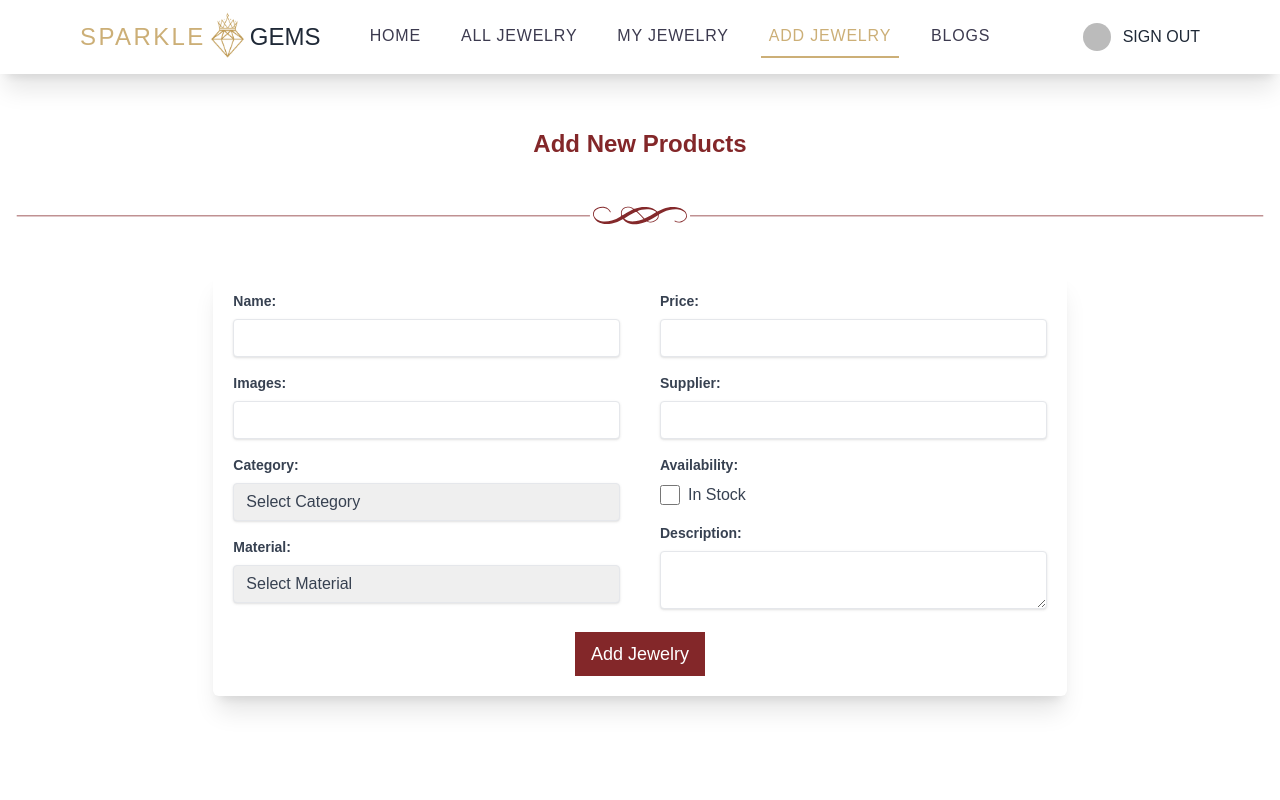
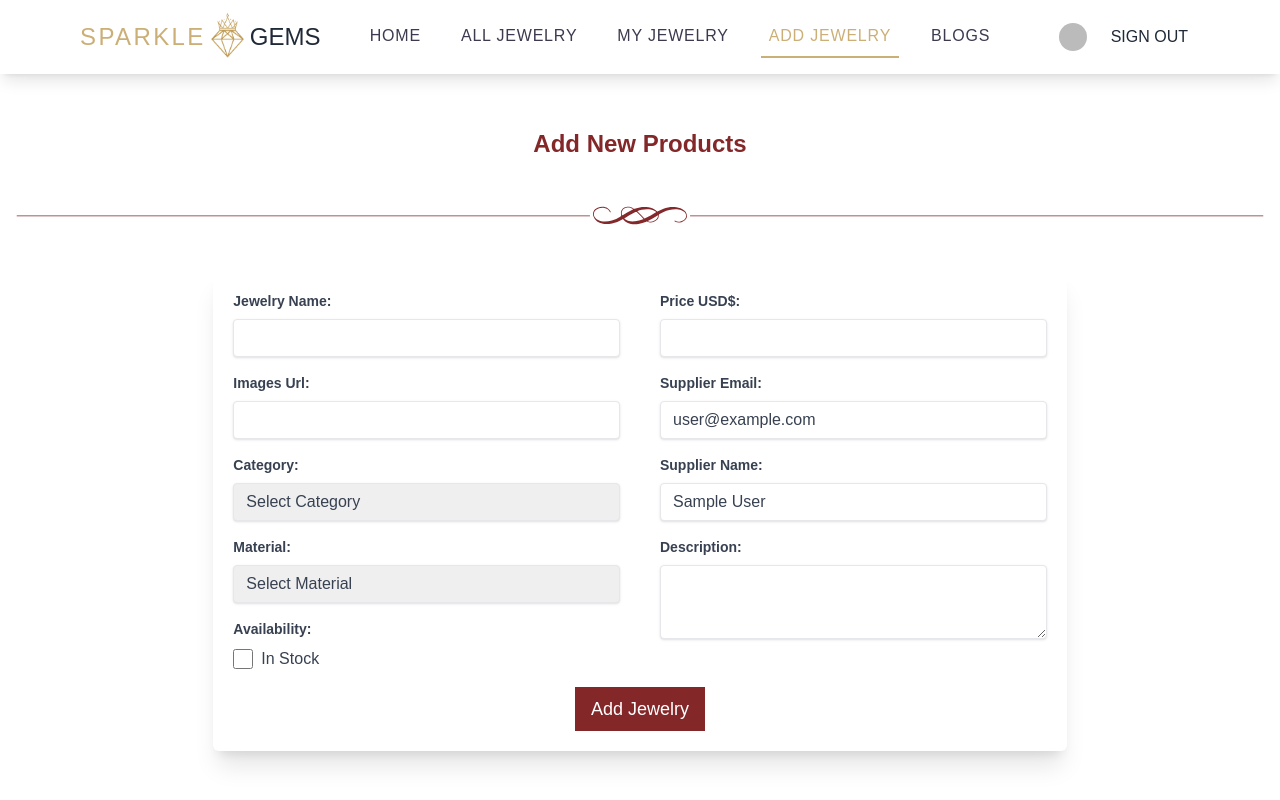
Before and after one commit to Sohel0Raza/jewelry-shop-client, a React (Vite) app: page /addJewelry in a window 1280 px wide. Shown: the top 800 px of the page. Built offline with nearby package versions, Linux system fonts and the light colour scheme; no server answers; sample sign-in values are in the browser's storage.

Commit message:
add new jewelry complete

```diff
--- a/src/pages/addJewelry/AddJewelry.jsx
+++ b/src/pages/addJewelry/AddJewelry.jsx
@@ -1,10 +1,17 @@
+import { useContext } from 'react';
 import line from '../../assets/banner/Line-Design.svg';
+import { AuthContext } from '../../providers/AuthProvider';
+import Swal from 'sweetalert2';
 const AddJewelry = () => {
+    const { user } = useContext(AuthContext)
+    console.log('user :', user);
     const CategoryEnum = {
         Necklaces: 'Necklaces',
         Rings: 'Rings',
         Bracelets: 'Bracelets',
         Earrings: 'Earrings',
+        Chain: 'Chain',
+        NosePins: 'Nose Pins',
         Anklets: 'Anklets',
         Brooches: 'Brooches',
         Cufflinks: 'Cufflinks',
@@ -20,34 +27,68 @@ const AddJewelry = () => {
         WhiteGold: 'White Gold',
         RoseGold: 'Rose Gold',
     };
+    const handleAddJewelry = (e) => {
+        e.preventDefault()
+        const form = e.target
+        const jewelryName = form.jewelryName.value
+        const image = form.image.value
+        const category = form.category.value
+        const material = form.material.value
+        const itemAvailability = form.itemAvailability.checked
+        const price = form.price.value
+        const sellerEmail = form.sellerEmail.value
+        const sellerName = form.sellerName.value
+        const description = form.description.value
+        const newJewelry = { sellerName, sellerEmail, jewelryName, image, price, category, material, itemAvailability, description }
 
+        fetch("http://localhost:5000/allJewelry", {
+            method: "POST",
+            headers: {
+                "content-type": "application/json",
+            },
+            body: JSON.stringify(newJewelry)
+        })
+            .then((res) => res.json())
+            .then((data) => {
+                console.log(data);
+                if (data.insertedId) {
+                    Swal.fire({
+                        title: "Success!",
+                        text: "Toy Added Successfully",
+                        icon: "success",
+                        confirmButtonText: "OK",
+                    });
+                }
+                form.reset()
+            });
+    }
     return (
         <div className="py-32">
             <h1 className="text-center font-bold text-2xl text-[#832729]">Add New Products</h1>
             <img src={line} alt="" />
             <div>
-                <form className="shadow-xl p-5 rounded-md md:w-8/12 mx-auto">
+                <form onSubmit={handleAddJewelry} className="shadow-xl p-5 rounded-md md:w-8/12 mx-auto">
                     <div className=" flex justify-center">
                         <div className="w-full md:mr-10">
                             <div className="mb-4">
                                 <label className="block text-gray-700 text-sm font-bold mb-2" htmlFor="title">
-                                    Name:
+                                    Jewelry  Name:
                                 </label>
                                 <input
                                     className="shadow appearance-none border rounded w-full py-2 px-3 text-gray-700 leading-tight focus:outline-none focus:shadow-outline"
                                     type="text"
-                                    name="title"
+                                    name="jewelryName"
                                     required="required"
                                 />
                             </div>
                             <div className="mb-4">
                                 <label className="block text-gray-700 text-sm font-bold mb-2" htmlFor="title">
-                                    Images:
+                                    Images Url:
                                 </label>
                                 <input
                                     className="shadow appearance-none border rounded w-full py-2 px-3 text-gray-700 leading-tight focus:outline-none focus:shadow-outline"
                                     type="text"
-                                    name="images"
+                                    name="image"
                                     required="required"
                                 />
                             </div>
@@ -64,6 +105,8 @@ const AddJewelry = () => {
                                     <option value={CategoryEnum.Necklaces}>{CategoryEnum.Necklaces}</option>
                                     <option value={CategoryEnum.Rings}>{CategoryEnum.Rings}</option>
                                     <option value={CategoryEnum.Bracelets}>{CategoryEnum.Bracelets}</option>
+                                    <option value={CategoryEnum.Chain}>{CategoryEnum.Chain}</option>
+                                    <option value={CategoryEnum.NosePins}>{CategoryEnum.NosePins}</option>
                                     <option value={CategoryEnum.Earrings}>{CategoryEnum.Earrings}</option>
                                     <option value={CategoryEnum.Anklets}>{CategoryEnum.Anklets}</option>
                                     <option value={CategoryEnum.Brooches}>{CategoryEnum.Brooches}</option>
@@ -77,7 +120,7 @@ const AddJewelry = () => {
                                 </label>
                                 <select
                                     className="shadow appearance-none border rounded w-full py-2 px-3 text-gray-700 leading-tight focus:outline-none focus:shadow-outline"
-                                    name="category"
+                                    name="material"
                                     required="required"
                                 >
                                     <option disabled selected value="">Select Material</option>
@@ -91,30 +134,6 @@ const AddJewelry = () => {
                                     <option value={MaterialEnum.RoseGold}>{MaterialEnum.RoseGold}</option>
                                 </select>
                             </div>
-                        </div>
-                        <div className="w-full">
-                            <div className="mb-4">
-                                <label className="block text-gray-700 text-sm font-bold mb-2" htmlFor="title">
-                                    Price:
-                                </label>
-                                <input
-                                    className="shadow appearance-none border rounded w-full py-2 px-3 text-gray-700 leading-tight focus:outline-none focus:shadow-outline"
-                                    type="text"
-                                    name="title"
-                                    required="required"
-                                />
-                            </div>
-                            <div className="mb-4">
-                                <label className="block text-gray-700 text-sm font-bold mb-2" htmlFor="title">
-                                    Supplier:
-                                </label>
-                                <input
-                                    className="shadow appearance-none border rounded w-full py-2 px-3 text-gray-700 leading-tight focus:outline-none focus:shadow-outline"
-                                    type="text"
-                                    name="supplier"
-                                    required="required"
-                                />
-                            </div>
                             <div className="mb-4">
                                 <label className="block text-gray-700 text-sm font-bold mb-2" htmlFor="title">
                                     Availability:
@@ -124,12 +143,50 @@ const AddJewelry = () => {
                                     <span className="ml-2 text-gray-700">In Stock</span>
                                 </div>
                             </div>
+                        </div>
+                        <div className="w-full">
+                            <div className="mb-4">
+                                <label className="block text-gray-700 text-sm font-bold mb-2" htmlFor="title">
+                                    Price USD$:
+                                </label>
+                                <input
+                                    className="shadow appearance-none border rounded w-full py-2 px-3 text-gray-700 leading-tight focus:outline-none focus:shadow-outline"
+                                    type="number"
+                                    name="price"
+                                    required="required"
+                                />
+                            </div>
+                            <div className="mb-4">
+                                <label className="block text-gray-700 text-sm font-bold mb-2" htmlFor="title">
+                                    Supplier Email:
+                                </label>
+                                <input
+                                    className="shadow appearance-none border rounded w-full py-2 px-3 text-gray-700 leading-tight focus:outline-none focus:shadow-outline"
+                                    type="email"
+                                    name="sellerEmail"
+                                    value={user?.email}
+                                    required="required"
+                                />
+                            </div>
+
+                            <div className="mb-4">
+                                <label className="block text-gray-700 text-sm font-bold mb-2" htmlFor="title">
+                                    Supplier Name:
+                                </label>
+                                <input
+                                    className="shadow appearance-none border rounded w-full py-2 px-3 text-gray-700 leading-tight focus:outline-none focus:shadow-outline"
+                                    type="text"
+                                    name="sellerName"
+                                    value={user?.displayName}
+                                    required="required"
+                                />
+                            </div>
                             <div className="mb-4">
                                 <label className="block text-gray-700 text-sm font-bold mb-2" htmlFor="description">
                                     Description:
                                 </label>
                                 <textarea
-                                    className="shadow appearance-none border rounded w-full py-2 px-3 text-gray-700 leading-tight focus:outline-none focus:shadow-outline"
+                                    className="shadow appearance-none border rounded w-full py-4 px-3 text-gray-700 leading-tight focus:outline-none focus:shadow-outline"
                                     name="description"
                                     required="required"
                                 />
--- a/src/pages/shared/navbar/Navbar.jsx
+++ b/src/pages/shared/navbar/Navbar.jsx
@@ -3,6 +3,8 @@ import logo from "../../../assets/Black_Gold_White_Elegant_Gold___Jewelry_Shop_L
 import { NavLink, Link } from "react-router-dom"
 import { AuthContext } from "../../../providers/AuthProvider";
 import Swal from "sweetalert2";
+import { BiUser } from "react-icons/bi";
+
 const Navbar = () => {
     const { user, logOut } = useContext(AuthContext)
     const handleLogOut = () => {
@@ -44,7 +46,7 @@ const Navbar = () => {
         </NavLink>
     </>
     return (
-            <div className="navbar bg-base-100 shadow-xl fixed z-50 md:px-20">
+            <div className="navbar bg-base-100 shadow-lg fixed z-50 md:px-20">
                 <div className="navbar-start">
                     <div className="dropdown">
                         <label tabIndex={0} className="btn btn-ghost lg:hidden">
@@ -74,7 +76,7 @@ const Navbar = () => {
                         {user ? (
                             <>
                                 <div className="flex justify-between items-center">
-                                    <div className="h-7 w-7 mr-3 tooltip tooltip-left tooltip-primary"
+                                    <div className="h-7 w-7 mr-3 tooltip tooltip-left tooltip-warning"
                                         data-tip={user.displayName}>
                                         <img
                                             className="h-full w-full rounded-full"
@@ -82,7 +84,7 @@ const Navbar = () => {
                                             alt=""
                                         />
                                     </div>
-                                    <Link to="/login"> <button className="" onClick={handleLogOut}>
+                                    <Link to="/login"> <button className=" rounded-md uppercase px-3 py-1 hover:bg-[#e7d8d8]" onClick={handleLogOut}>
                                         SIGN OUT
                                     </button></Link>
                                 </div>
@@ -90,7 +92,7 @@ const Navbar = () => {
                         ) : (
                             <>
                                 <Link to="/login">
-                                    <button className="tracking-wider border-[1px] border-[#832729] rounded-sm uppercase px-3 py-1">Login</button>
+                                    <button className="tracking-wider flex items-center rounded-md uppercase px-3 py-1 hover:bg-[#e7d8d8]"><BiUser className="text-xl mr-2"></BiUser> Login</button>
                                 </Link>
                             </>
                         )}
--- a/src/providers/AuthProvider.jsx
+++ b/src/providers/AuthProvider.jsx
@@ -1,7 +1,6 @@
 import { createContext, useEffect, useState } from "react";
 import app from "../firebase/firebase.config";
 import {
-  GithubAuthProvider,
     GoogleAuthProvider,
   createUserWithEmailAndPassword,
   getAuth,
@@ -14,7 +13,6 @@ import {
 export const AuthContext = createContext(null);
 const auth = getAuth(app);
 const googleAuthProvider = new GoogleAuthProvider()
-const gitHubAuthProvider = new GithubAuthProvider()
 
 const AuthProvider = ({ children }) => {
   const [user, setUser] = useState(null);
```
Also changed, not shown: src/main.jsx (+5 -4 lines), src/pages/authentication/Login.jsx (+32 -1 lines), src/pages/authentication/SignUp.jsx (+35 -4 lines), src/pages/home/homeContant/shopCategory.jsx (added, +10 -0 lines).
